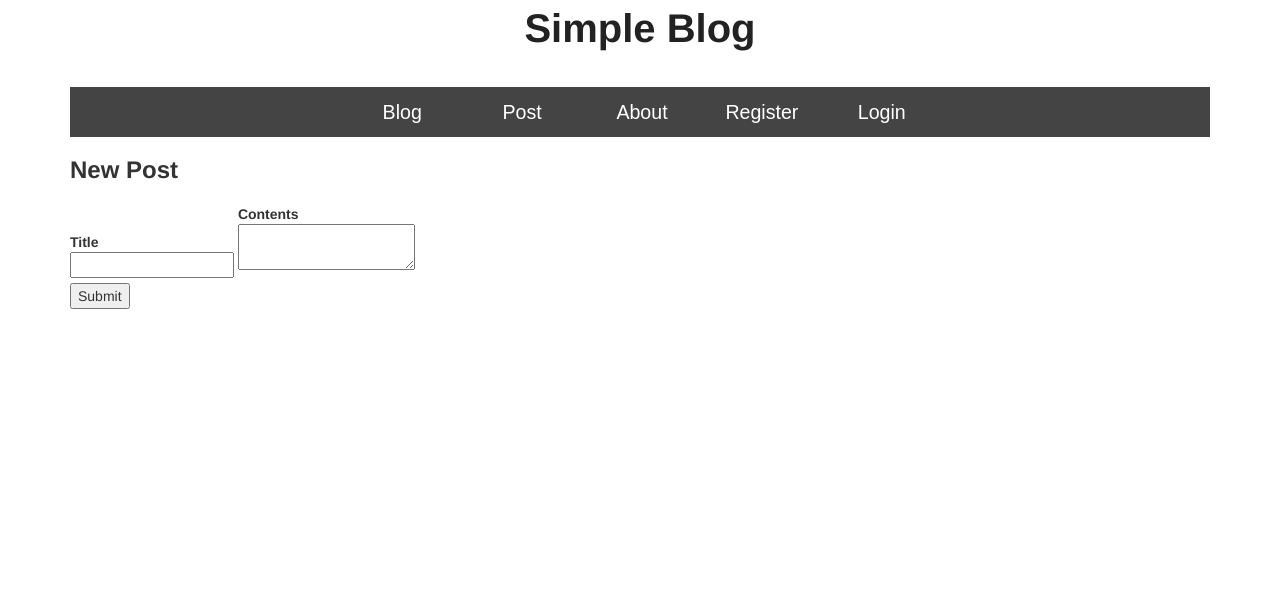
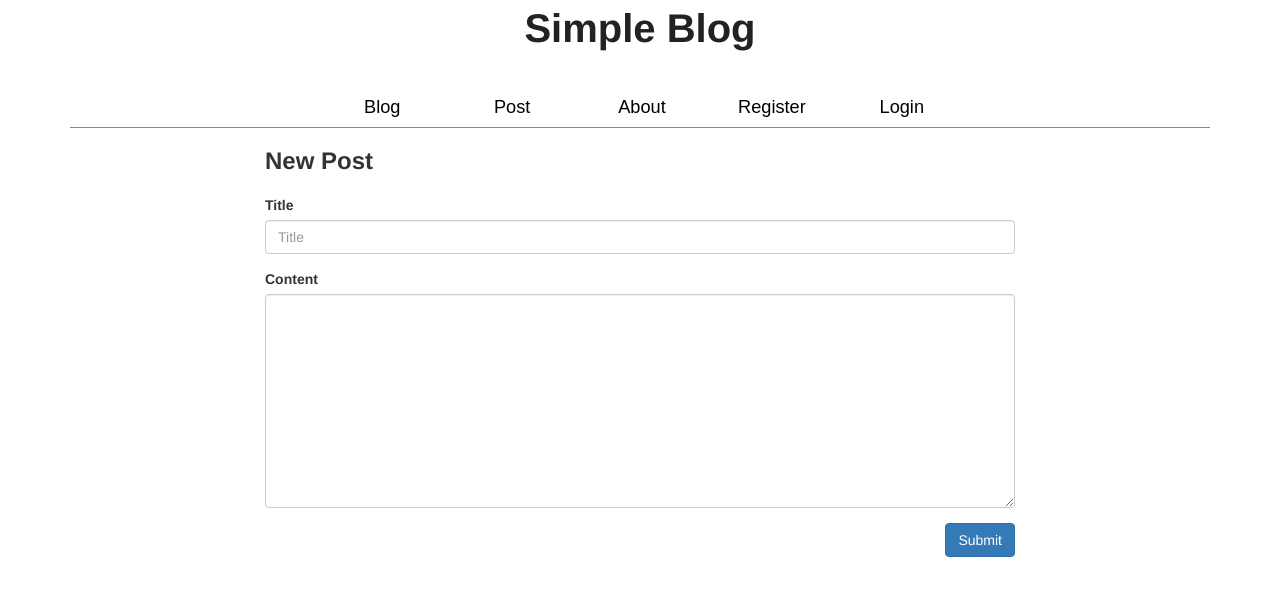
Before and after one commit to sonamoo/basicBlog, a Python web app: template templates/newpost.html in a window 1280 px wide. Shown: the top 596 px of the page. Run offline with Jinja, Linux system fonts and the light colour scheme; the template is opened without the code that fills it, so the values that code supplies are empty; some libraries are stand-ins or nearby versions.

Commit message:
bootstrapped main.html and article. Fixed the nav-bar and it looks cleaner

```diff
--- a/static/main.css
+++ b/static/main.css
@@ -1,6 +1,7 @@
 body {
 	font-family: Helvetica, Arial, sans-serif;
 	font-size: 14px;
+
 }
 
 h2 {
@@ -15,10 +16,10 @@ h2 {
 
 .nav ul {
       list-style: none;
-      background-color: #444;
       text-align: center;
       padding: 0;
       margin: 0;
+
 }
 
 .nav li {
@@ -26,12 +27,11 @@ h2 {
       font-size: 1.2em;
       line-height: 40px;
       height: 40px;
-      border-bottom: 1px solid #888;
 }
 
 .nav a {
   text-decoration: none;
-  color: #fff;
+  color: #000000;
   display: block;
   transition: .3s background-color;
 }
@@ -47,12 +47,15 @@ h2 {
 }
 
 @media screen and (min-width: 600px) {
+    .nav ul {
+        border-bottom: 1px solid #888;
+    }
+
   .nav li {
-    width: 120px;
-    border-bottom: none;
-    height: 50px;
-    line-height: 50px;
-    font-size: 1.4em;
+    width: 130px;
+    height: 40px;
+    line-height: 40px;
+    font-size: 1.3em;
   }
 
   /* Option 1 - Display Inline */
@@ -75,6 +78,7 @@ h2 {
 .article-heading {
 	position: relative;
 	border-bottom: 3px solid #666;
+    margin-top: 20px;
 }
 
 
--- a/templates/base.html
+++ b/templates/base.html
@@ -1,7 +1,6 @@
 <!DOCTYPE html>
 <html>
 <head>
-
 	<link type="text/css" rel="stylesheet" href="/bootstrap/bootstrap.min.css" />
 	<link type="text/css" rel="stylesheet" href="/static/main.css" />
 	<title>Simple Blog</title>
@@ -14,11 +13,10 @@
             </a>
             <div class="nav">
               <ul>
-
                 <li id="nav_blog"><a href="/blog">Blog</a></li>
                 <li id="nav_post"><a href="/blog/newpost">Post</a></li>
                 <li id="nav_blog"><a href="/blog">About</a></li>
-                <li id="nav_register"><a href="/">Register</a></li>
+                <li id="nav_register"><a href="/blog/register">Register</a></li>
                 <li id="nav_login"><a href="/blog/login">Login</a></li>
               </ul>
             </div>
--- a/templates/newpost.html
+++ b/templates/newpost.html
@@ -1,22 +1,24 @@
 {% extends "base.html" %}
 {% block content %}
 
-	<h2>New Post</h2>
+<div class="row row-content">
+    <div class="col-md-8 col-md-offset-2">
+		<form method="post">
+            <h2>New Post</h2>
+            <div class="form-group">
+                <label for="inputTitle">Title</label>
+                <input type="text" class="form-control" name="title" value="{{title}}" placeholder="Title">
+            </div>
+            <div class="form-group">
+                <label for="inputContent">Content</label>
 
-		<form method="post">
-			<label>
-				<div>Title</div>
-				<input type="text" name="title" value="{{title}}">
-			</label>
+                <textarea name="contents" class="form-control" rows="10"></textarea>
+            </div>
+                <span class="error">{{error}}</span>
+                <button type="submit" class="btn btn-primary pull-right">Submit</button>
 
-			<label>
-				<div>Contents</div>
-				<textarea name="contents">{{contents}}</textarea>
-			</label>
 
-			<div class="error">{{error}}</div>
-
-			<input type="submit">
 		</form>
-
+        </div>
+</div>
 {% endblock %}
```
